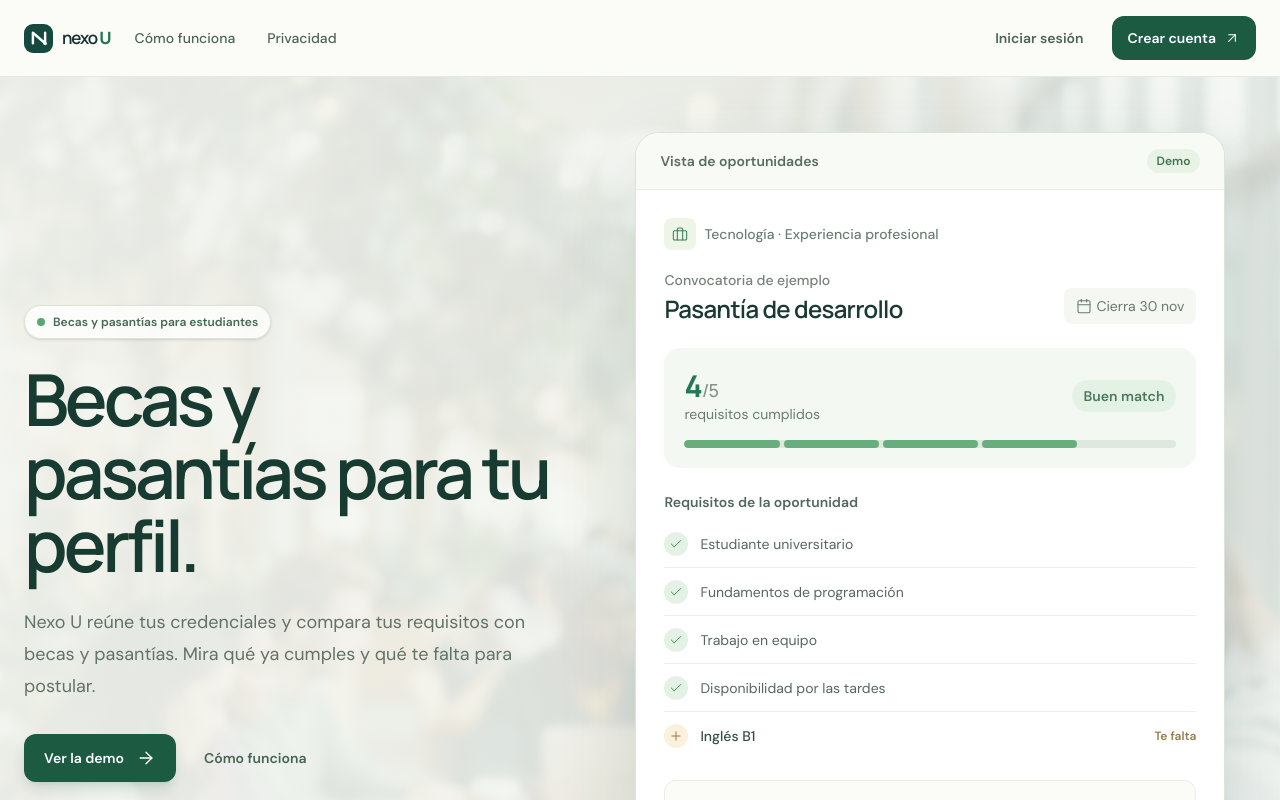
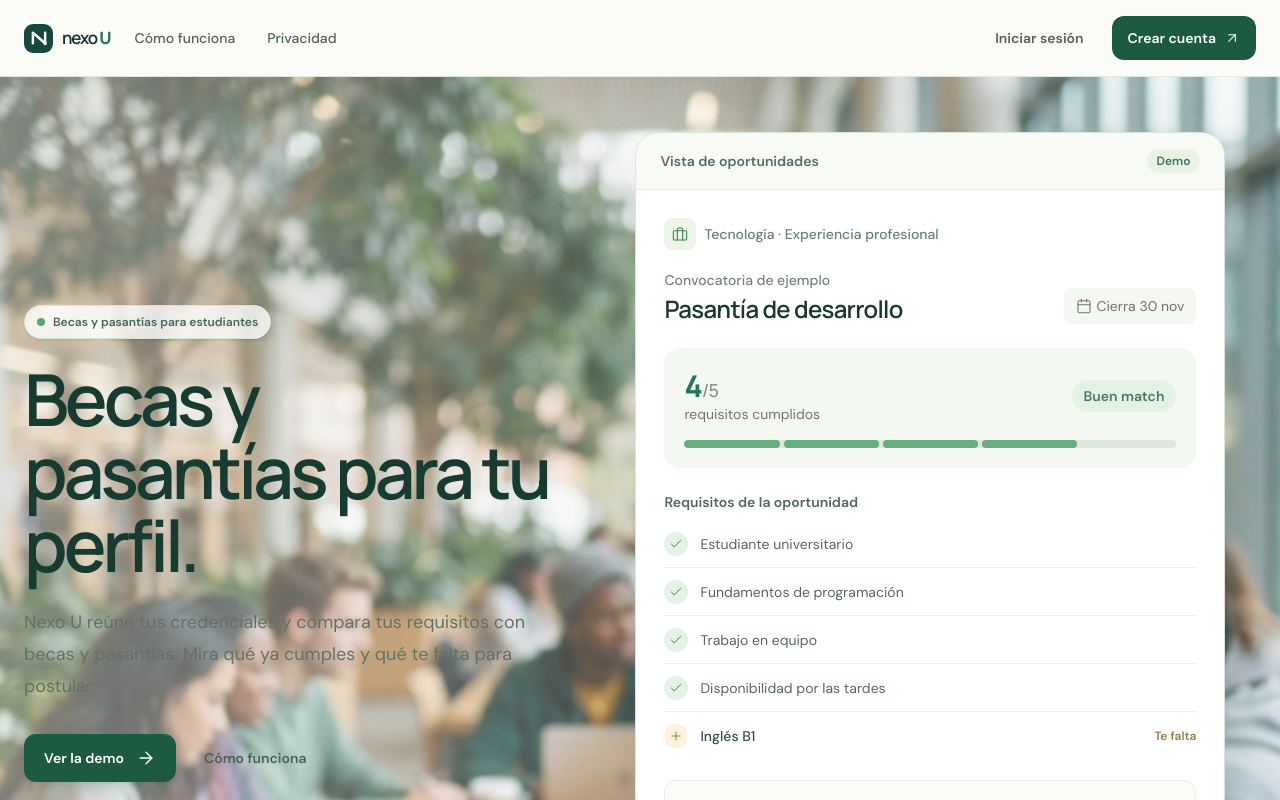
Before and after one commit to nellyvargas-n/NEXO-U, a React (Vite) app in the folder frontend/: page / in a window 1280 px wide. Shown: the top 800 px of the page. Built offline with nearby package versions, Linux system fonts and the light colour scheme.

Commit message:
style(landing): hace visible la foto de fondo

```diff
--- a/frontend/src/features/landing/LandingPage.jsx
+++ b/frontend/src/features/landing/LandingPage.jsx
@@ -10,8 +10,8 @@ function LandingPage() {
       <main id="inicio">
         <section className="relative isolate overflow-hidden bg-[#f5f7f2]" aria-labelledby="hero-title">
           <div className="pointer-events-none absolute inset-0 z-0 overflow-hidden" aria-hidden="true">
-            <img className="absolute inset-0 size-full scale-105 object-cover object-center opacity-50 blur-[3px]" src="/fondo.png" alt="" />
-            <div className="absolute inset-0 bg-gradient-to-r from-[#f5f7f2]/90 via-[#f5f7f2]/78 to-[#f5f7f2]/66" />
+            <img className="absolute inset-0 size-full scale-105 object-cover object-center opacity-100 blur-[1px]" src="/fondo.png" alt="" />
+            <div className="absolute inset-0 bg-gradient-to-r from-[#f5f7f2]/50 via-[#f5f7f2]/28 to-[#f5f7f2]/18" />
           </div>
           <div className="mx-auto grid min-h-[calc(100vh-76px)] max-w-7xl grid-cols-[minmax(0,0.9fr)_minmax(0,1.1fr)] items-center gap-12 px-6 py-14 max-[1000px]:grid-cols-1 max-[1000px]:gap-12 max-[1000px]:py-16 max-[700px]:min-h-[calc(100vh-66px)] max-[700px]:gap-10 max-[700px]:px-5 max-[700px]:py-12 max-[390px]:px-4">
             <div className="relative z-10 max-w-xl">
```
